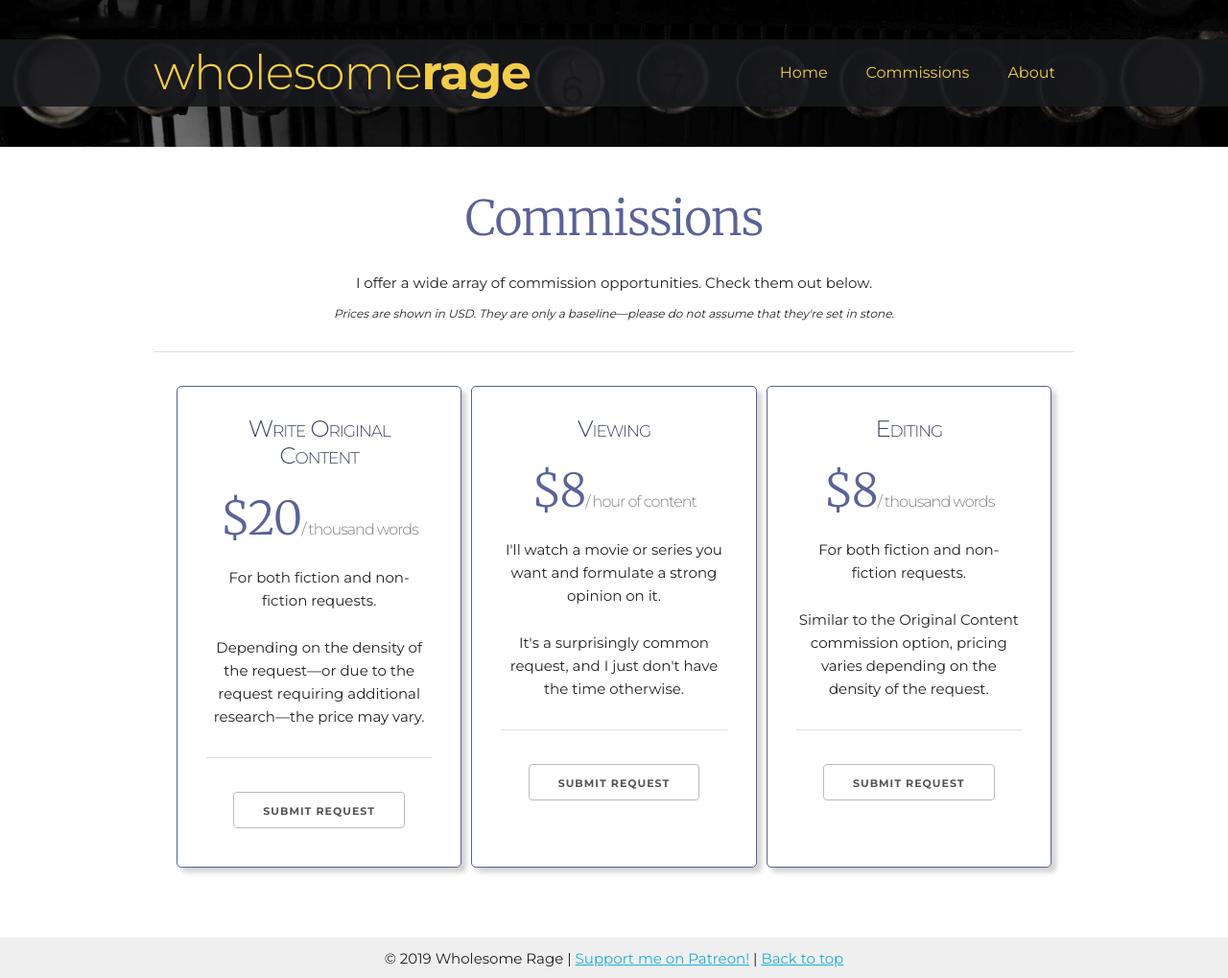
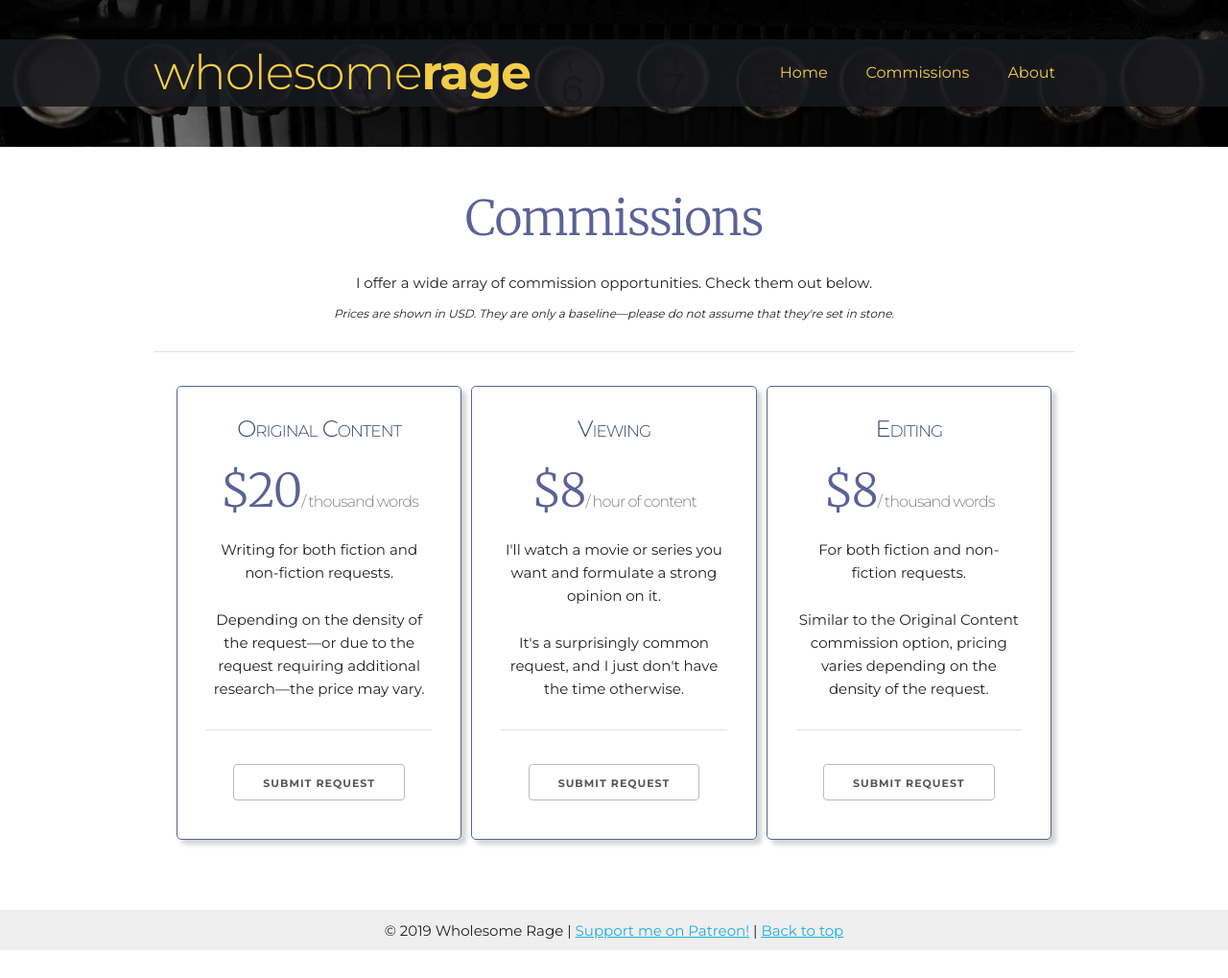
Before and after one commit to WholesomeRage/WholesomeRage.github.io, a Jekyll site: the page built from commissions.md, in a window 1280 px wide. Shown: the whole page at 96% size. Built offline with Jekyll 4.4.1, drawn with Linux system fonts in a browser that asks for light colours; nearby versions of some CDN libraries; after the commit the page ends 990 px from its top, so only the background shows below that.

Commit message:
Update commissions_page.html

```diff
--- a/_layouts/commissions_page.html
+++ b/_layouts/commissions_page.html
@@ -16,10 +16,10 @@ layout: "default"
 <div class="cardrow">
     <div class="card">
         <div class="card-content">
-            <h1>Write Original Content</h1>
+            <h1>Original Content</h1>
             <h2>$20<strong>/ thousand words</strong></h2>
             <p>
-                For both fiction and non-fiction requests.
+                Writing for both fiction and non-fiction requests.
             </p>
             <p>
                 Depending on the density of the request&mdash;or due to the request requiring additional research&mdash;the price may vary.
```
